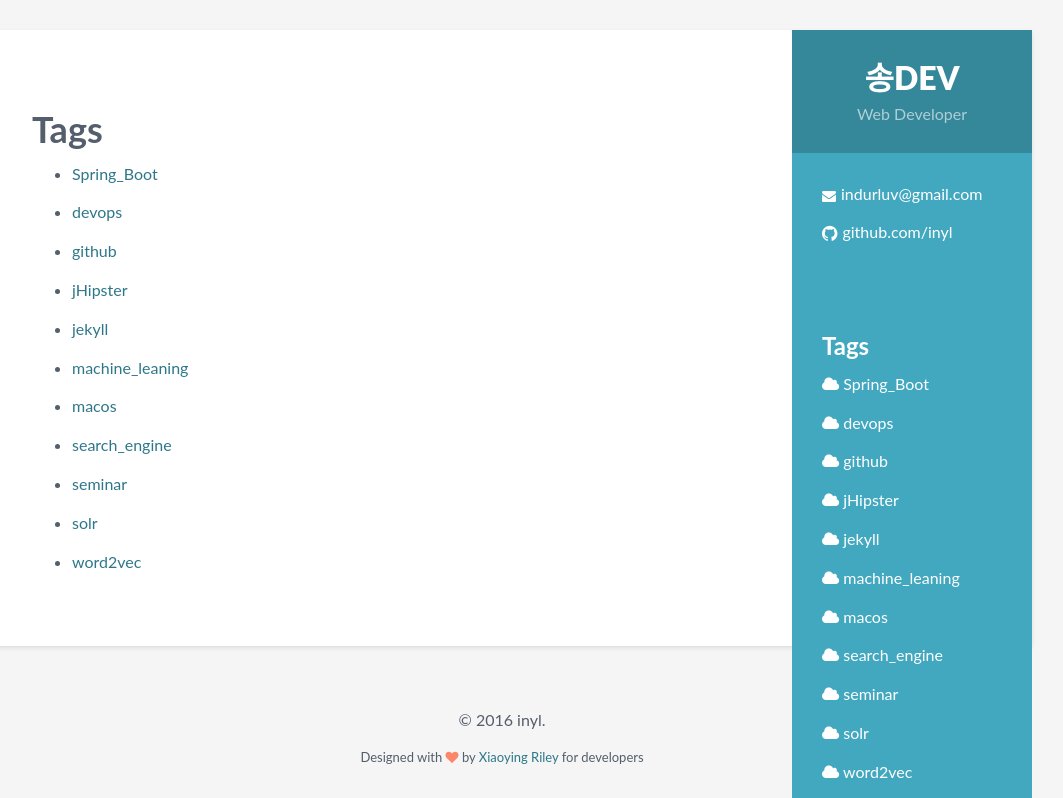
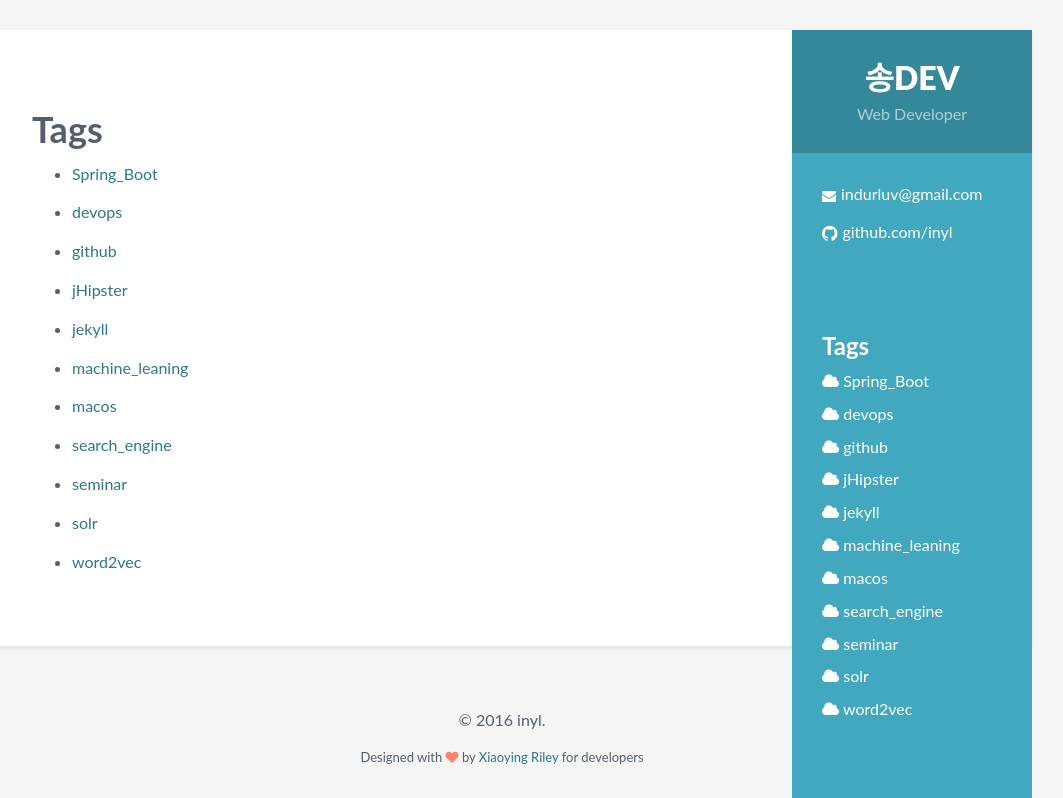
Before and after one commit to inyl/inyl.github.io, a Jekyll site: the page built from tags.md, in a window 1280 px wide. Shown: the top 798 px of the page, without its empty margins (138-1201 px from the left). Built offline with Jekyll 4.4.1, drawn with Linux system fonts in a browser that asks for light colours; grey boxes are pictures that could not be loaded.

Commit message:
스타일 변경

```diff
--- a/_includes/head.html
+++ b/_includes/head.html
@@ -20,5 +20,4 @@
       <script src="https://oss.maxcdn.com/html5shiv/3.7.2/html5shiv.min.js"></script>
       <script src="https://oss.maxcdn.com/respond/1.4.2/respond.min.js"></script>
     <![endif]-->
-
 </head>
--- a/_includes/sidebar.html
+++ b/_includes/sidebar.html
@@ -40,10 +40,21 @@
             </div><!--//contact-container-->
          <div id="post-meta" class="container-block">
              <h3>Tags</h3>
+             <ul class="list-unstyled interests-list">
              {% for tag in site.tags %}
-             <p><i class="fa fa-cloud"></i> <a href="{{ site.baseurl }}/tags/{{ tag.name }}">{{tag.name}}</a></p>
+             <li><i class="fa fa-cloud"></i> <a href="{{ site.baseurl }}/tags/{{ tag.name }}">{{tag.name}}</a></li>
              {% endfor %}
+             </ul>
+         </div>
+         {% if page.layout == 'post'%}
+         <div class="container-block" style="display: block; max-height: 550px;">
 
+             <ins class="adsbygoogle"
+                  style="display:block"
+                  data-ad-client="ca-pub-9779541833303007"
+                  data-ad-slot="5378799171"
+                  data-ad-format="auto"></ins>
          </div>
+         {% endif %}
 
-        </div><!--//sidebar-wrapper-->
+    </div><!--//sidebar-wrapper-->
--- a/_layouts/default.html
+++ b/_layouts/default.html
@@ -25,11 +25,13 @@ layout: compress
 {% include scripts.html %}
 <script async src="//pagead2.googlesyndication.com/pagead/js/adsbygoogle.js"></script>
 <!-- 기본 -->
+{% if page.layout != 'post'%}
 <ins class="adsbygoogle"
      style="display:block"
      data-ad-client="ca-pub-9779541833303007"
      data-ad-slot="5378799171"
      data-ad-format="auto"></ins>
+{% endif %}
 <script>
     (adsbygoogle = window.adsbygoogle || []).push({});
 </script>
```
